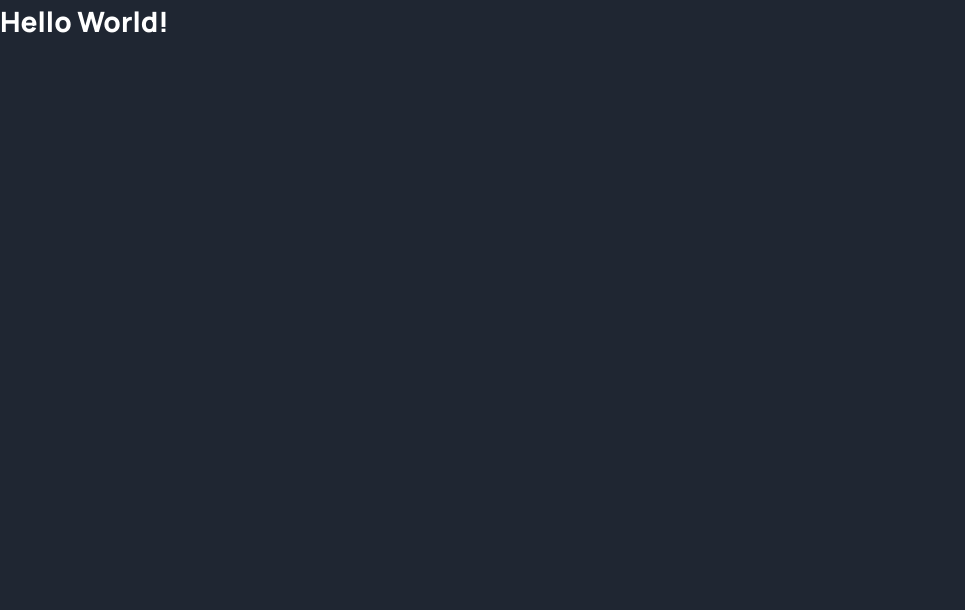
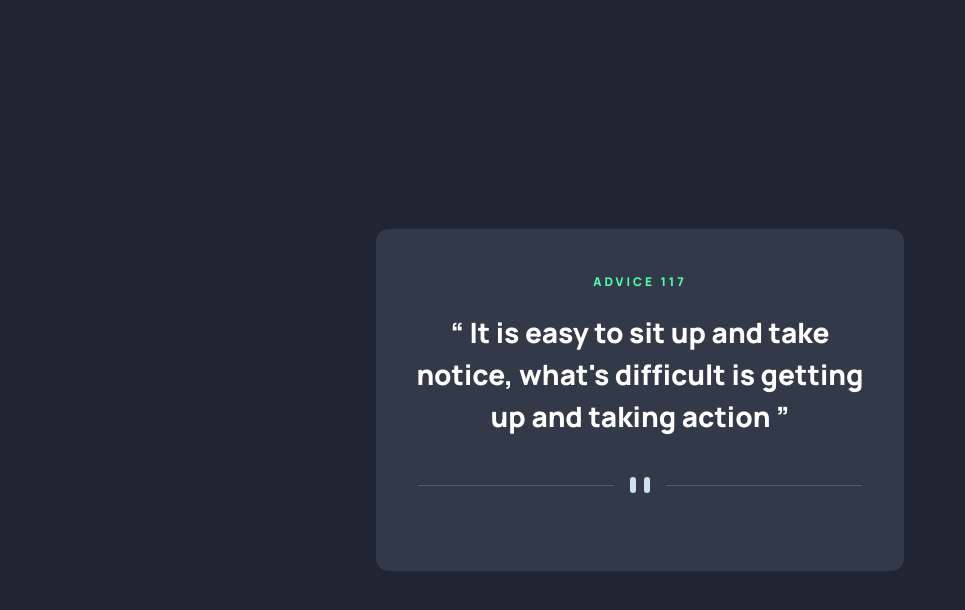
Before and after one commit to arey-dev/advice-generator-app, a React (Vite) app: page / in a window 1280 px wide. Shown: the top 610 px of the page, without its empty margins (0-965 px from the left). Built offline with nearby package versions, Linux system fonts and the light colour scheme.

Commit message:
create static version

```diff
--- a/index.html
+++ b/index.html
@@ -18,7 +18,7 @@
     <meta name="viewport" content="width=device-width, initial-scale=1.0" />
     <title>Advice Generator App</title>
   </head>
-  <body>
+  <body class="flex-col">
     <main id="root"></main>
     <script type="module" src="/src/main.jsx"></script>
   </body>
--- a/src/App.jsx
+++ b/src/App.jsx
@@ -1,5 +1,11 @@
+import { Card } from "./components/card";
+
 function App() {
-  return <div>Hello World!</div>;
+  const advice =
+    "It is easy to sit up and take notice, what's difficult is getting up and taking action ";
+  const id = 117;
+
+  return <Card advice={advice} id={id} />;
 }
 
 export default App;
--- /dev/null
+++ b/src/components/advice/Advice.jsx
@@ -0,0 +1,8 @@
+export function Advice({ advice, id }) {
+  return (
+    <div className="advice">
+      <h1 className="title">advice {id}</h1>
+      <p>&ldquo; {advice} &rdquo;</p>
+    </div>
+  );
+}
--- /dev/null
+++ b/src/components/advice/index.js
@@ -0,0 +1 @@
+export * from "./advice"
--- /dev/null
+++ b/src/components/card/Card.jsx
@@ -0,0 +1,11 @@
+import { Advice } from "../advice";
+import { Divider } from "../divider";
+
+export function Card({ advice, id }) {
+  return (
+    <section className="card flex-col-align">
+      <Advice advice={advice} id={id} />
+      <Divider />
+    </section>
+  );
+}
--- /dev/null
+++ b/src/components/card/index.js
@@ -0,0 +1 @@
+export * from "./card";
--- /dev/null
+++ b/src/components/divider/Divider.jsx
@@ -0,0 +1,9 @@
+import div from "./pattern-divider-desktop.svg";
+
+export function Divider() {
+  return (
+    <div className="img-wrapper">
+      <img src={div} alt="" aria-hidden />
+    </div>
+  );
+}
--- /dev/null
+++ b/src/components/divider/index.js
@@ -0,0 +1 @@
+export * from "./divider";
--- a/src/styles/index.css
+++ b/src/styles/index.css
@@ -5,6 +5,7 @@
   --font-weight-bold: 800;
 
   --font-size-400: 1.75rem;
+  --font-size-300: 0.75rem;
 
   /* colors */
   --clr-primary-400: hsl(193, 38%, 86%);
@@ -30,9 +31,40 @@
   line-height: 1.5;
 }
 
-.flex {
+.flex-col, .flex-col-align {
   display: flex;
   flex-direction: column;
   justify-content: center;
+}
+
+.flex-col-align {
   align-items: center;
 }
+
+.card {
+  --max-width: 33rem;
+  --margin-inline: 1.5rem;
+
+  width: min(var(--max-width), 100% - var(--margin-inline));
+  background-color: var(--clr-neutral-500);
+  margin-inline: auto;
+  padding: 2.75rem 1rem;
+  border-radius: 0.8rem;
+  text-align: center;
+}
+
+.title {
+  text-transform: uppercase;
+  color: var(--clr-primary-500);
+  font-size: var(--font-size-300);
+  letter-spacing: 3px;
+  margin-bottom: 1.25rem;
+}
+
+.advice {
+  width: 28rem;
+}
+
+.img-wrapper {
+  padding-block: 2.5rem 2.125rem;
+}
```
Also changed, not shown: src/components/divider/pattern-divider-desktop.svg (renamed from src/assets/pattern-divider-desktop.svg), 1 other file (tests, documents, lock files or other folders).
